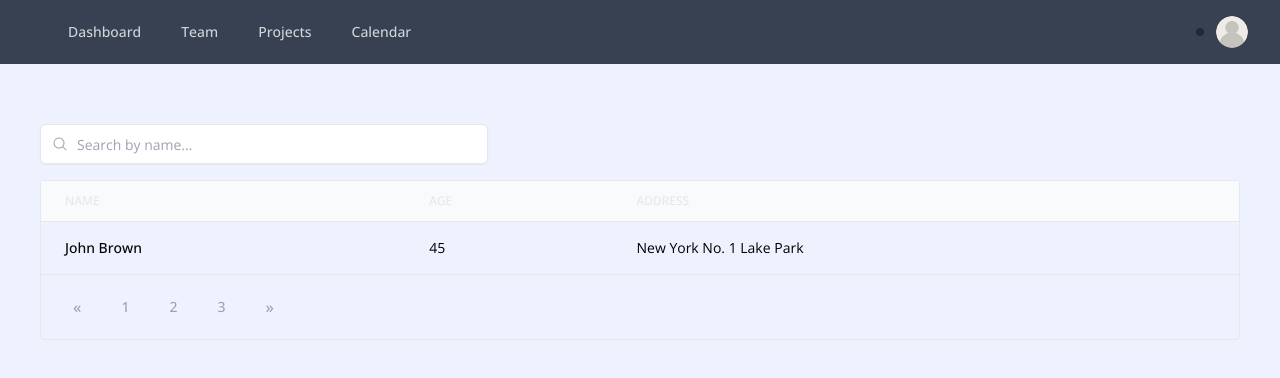
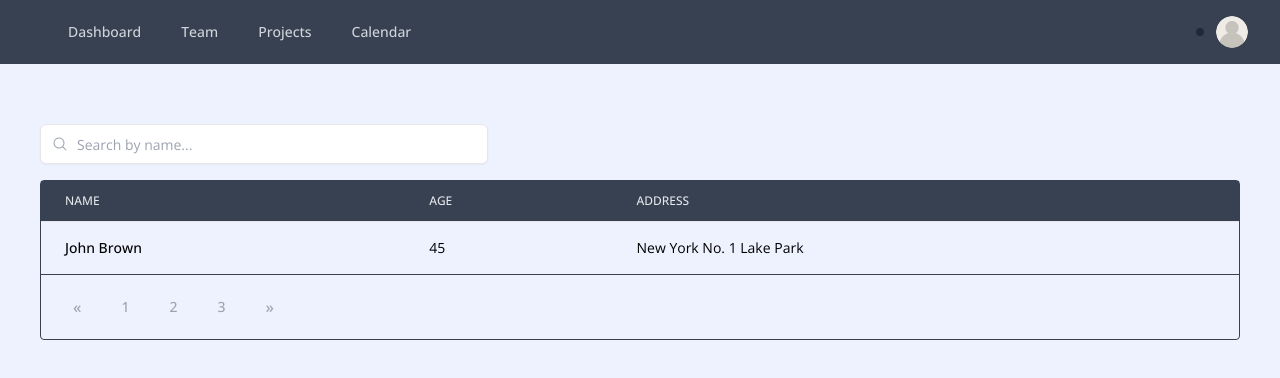
Before and after one commit to Octarinox/spari-frontend, a Next.js app: page / in a window 1280 px wide. Shown: the top 378 px of the page. Built offline with nearby package versions, Linux system fonts and the light colour scheme.

Commit message:
Removed dark mode for table

```diff
--- a/components/Lists.tsx
+++ b/components/Lists.tsx
@@ -3,10 +3,10 @@ export const ListsTable = () => {
       <div className="flex flex-col mt-4">
          <div className="-m-1.5 overflow-x-auto">
             <div className="p-1.5 min-w-full inline-block align-middle">
-               <div className="border rounded-b rounded-t divide-y divide-gray-200 dark:border-gray-700 dark:divide-gray-700">
+               <div className="border rounded-b rounded-t divide-y divide-gray-700 border-gray-700">
                   <div className="overflow-hidden">
                      <table className="min-w-full divide-y divide-gray-200 dark:divide-gray-700">
-                        <thead className="bg-gray-50 dark:bg-gray-700">
+                        <thead className="bg-gray-700">
                            <tr>
                               <th
                                  scope="col"
```
